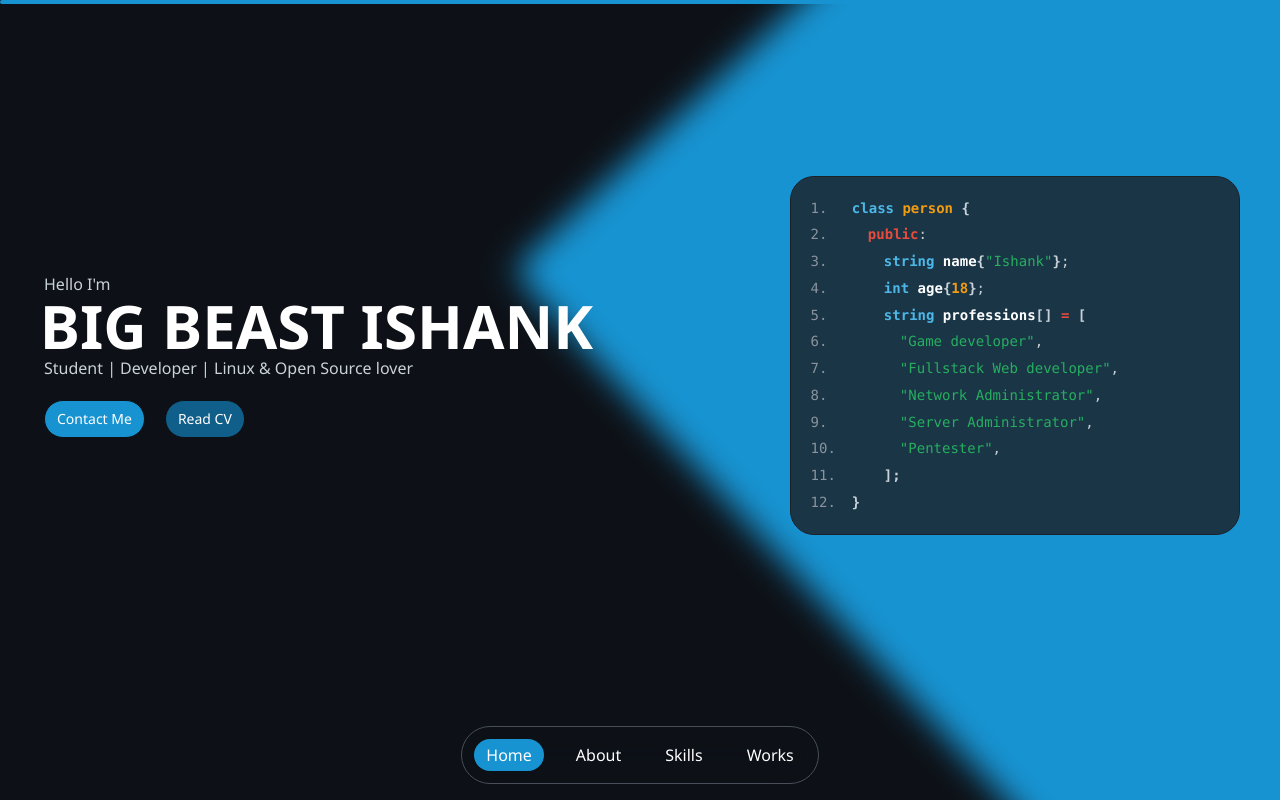
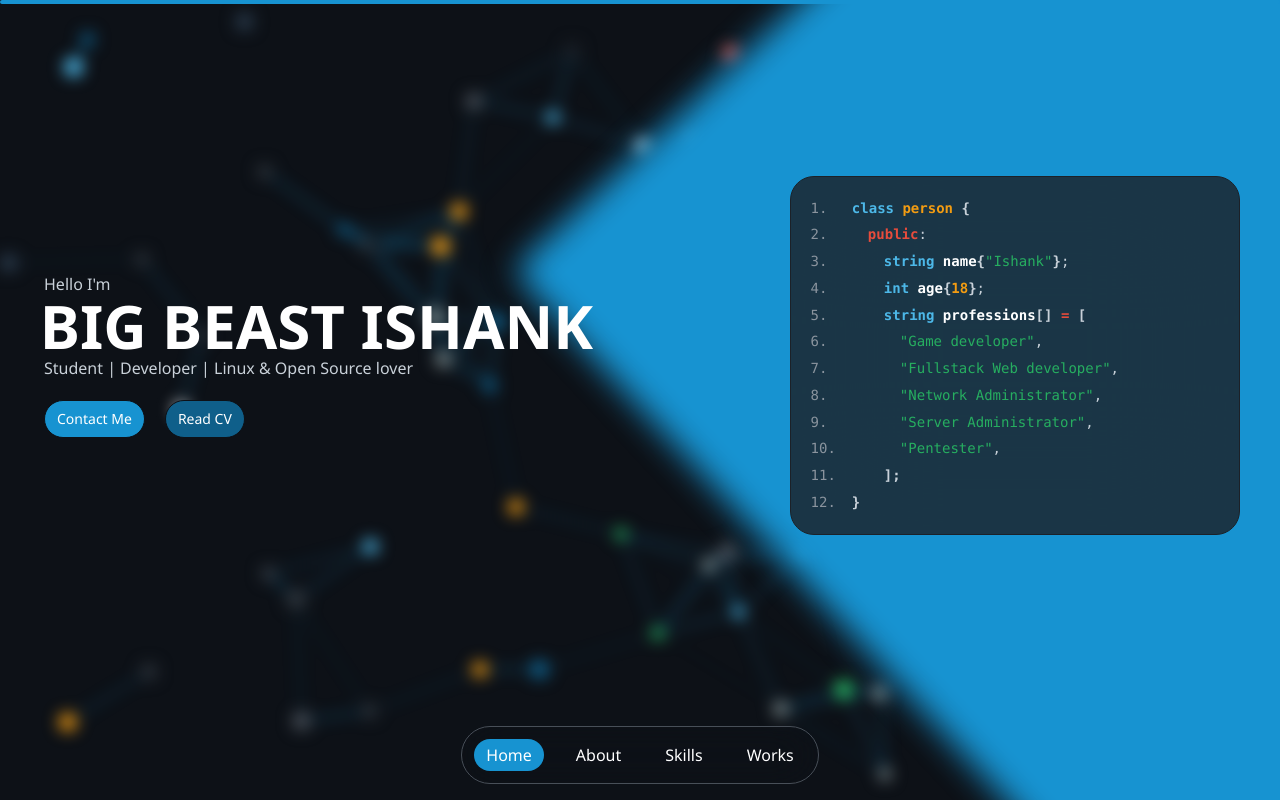
Before and after one commit to BIGBEASTISHANK/bigbeastishank.com, a Next.js app: page / in a window 1280 px wide. Shown: the top 800 px of the page. Built offline with nearby package versions, Linux system fonts and the light colour scheme.

Commit message:
[ADDED] background particles

```diff
--- a/package.json
+++ b/package.json
@@ -11,7 +11,9 @@
   "dependencies": {
     "next": "15.3.4",
     "react": "^19.0.0",
-    "react-dom": "^19.0.0"
+    "react-dom": "^19.0.0",
+    "react-tsparticles": "^2.12.2",
+    "tsparticles-slim": "^2.12.0"
   },
   "devDependencies": {
     "@eslint/eslintrc": "^3",
--- a/src/app/layout.tsx
+++ b/src/app/layout.tsx
@@ -5,6 +5,7 @@ import { Noto_Sans } from "next/font/google";
 import ProgressBar from "@/utility/ProgressBar";
 import NavbarComponent from "@/components/Layout/Navbar";
 import { NextFont } from "next/dist/compiled/@next/font";
+import LayoutBackground from "@/utility/LayoutBackground";
 
 // Variables
 const notoSans: NextFont = Noto_Sans({ subsets: ["latin"] });
@@ -23,9 +24,13 @@ export default function RootLayout({
   return (
     <html lang="en" suppressHydrationWarning={true}>
       <body className={`${notoSans.className} antialiased`}>
+        {/* Layout background */}
+        <LayoutBackground />
+        {/* Progress bar */}
         <ProgressBar />
         {/* Navbar */}
         <NavbarComponent />
+
         {children}
       </body>
     </html>
--- a/src/app/page.tsx
+++ b/src/app/page.tsx
@@ -21,8 +21,6 @@ export default function Home() {
 
       {/* Works */}
       <WorksComponent />
-
-      <div className="h-screen" id={"jiasd"} />
     </div>
   );
 }
--- a/src/components/Home/About/index.tsx
+++ b/src/components/Home/About/index.tsx
@@ -6,7 +6,7 @@ export default function AboutComponent() {
   return (
     <div
       id="about"
-      className="min-h-[100dvh] flex lg:flex-row-reverse flex-col px-5 items-center"
+      className="min-h-[100dvh] flex lg:flex-row-reverse flex-col px-5 items-center justify-center"
     >
       {/* Image Section */}
       <motion.div
@@ -14,7 +14,7 @@ export default function AboutComponent() {
         whileInView={{ opacity: 1, x: 0 }}
         viewport={{ once: true }}
         transition={{ duration: 0.5, delay: 0.2 }}
-        className="min-h-full lg:w-2/5 flex items-center justify-center lg:mt-0 mt-25 lg:mb-0 mb-10"
+        className="lg:w-2/5 flex items-center justify-center lg:mb-0 mb-10"
       >
         <img
           src="/image/main/pfp.png"
@@ -30,7 +30,7 @@ export default function AboutComponent() {
         whileInView={{ opacity: 1, x: 0 }}
         viewport={{ once: true }}
         transition={{ duration: 0.5, delay: 0.2 }}
-        className="min-h-full lg:w-3/5 flex flex-col items-center justify-center"
+        className="lg:w-3/5 flex flex-col items-center justify-center"
       >
         <div className="max-w-[55rem] flex flex-col gap-8">
           {/* Heading */}
--- /dev/null
+++ b/src/utility/LayoutBackground.tsx
@@ -0,0 +1,83 @@
+"use client";
+import { useCallback } from "react";
+import Particles from "react-tsparticles";
+import { loadSlim } from "tsparticles-slim";
+import { ColorPalette as CP } from "@@/data/ColorPaletteData";
+
+export default function LayoutBackground() {
+  const particlesInit: (engine: any) => Promise<void> = useCallback(
+    async (engine) => {
+      await loadSlim(engine);
+    },
+    []
+  );
+
+  const particlesLoaded: (engine: any) => Promise<void> = useCallback(
+    async (container) => {},
+    []
+  );
+
+  return (
+    <div className="fixed top-0 left-0 w-full h-full -z-10 blur-sm">
+      <Particles
+        id="tsparticles"
+        init={particlesInit}
+        loaded={particlesLoaded}
+        options={{
+          fpsLimit: 400,
+          interactivity: {
+            events: {
+              onClick: { enable: false, mode: "push" },
+              onHover: { enable: true, mode: "repulse" },
+              resize: true,
+            },
+            modes: {
+              push: { quantity: 4 },
+              repulse: { distance: 100, duration: 0.4 },
+            },
+          },
+          particles: {
+            color: {
+              value: [
+                `${CP.secondary.hex}`,
+                `${CP.accent.hex}`,
+                `${CP.success.hex}`,
+                `${CP.warning.hex}`,
+                `${CP.error.hex}`,
+                `${CP.surface.low.hex}`,
+                `${CP.surface.medium.hex}`,
+                `${CP.surface.high.hex}`,
+                `${CP.border.subtle.hex}`,
+                `${CP.border.emphasis.hex}`,
+                `${CP.neutral.dark.hex}`,
+                `${CP.neutral.medium.hex}`,
+                `${CP.neutral.light.hex}`,
+              ],
+            },
+            links: {
+              color: `${CP.primary.hex}`,
+              distance: 150,
+              enable: true,
+              opacity: 1,
+              width: 2,
+            },
+            collisions: { enable: true },
+            move: {
+              direction: "none",
+              enable: true,
+              outModes: { default: "bounce" },
+              random: false,
+              speed: 1.5,
+              straight: false,
+            },
+            number: { density: { enable: true, area: 800 }, value: 50 },
+            opacity: { value: 1 },
+            shape: { type: "circle" },
+            size: { value: { min: 6, max: 10 } },
+          },
+          detectRetina: true,
+        }}
+      />
+    </div>
+  );
+}
```
Also changed, not shown: 1 other file (tests, documents, lock files or other folders).
